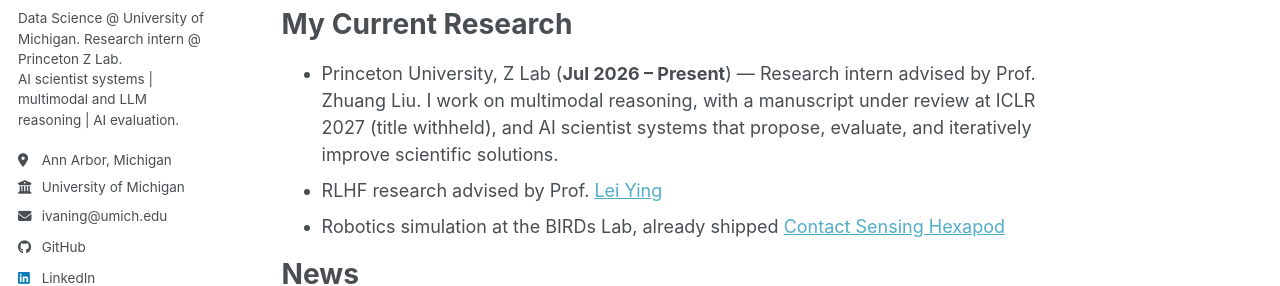
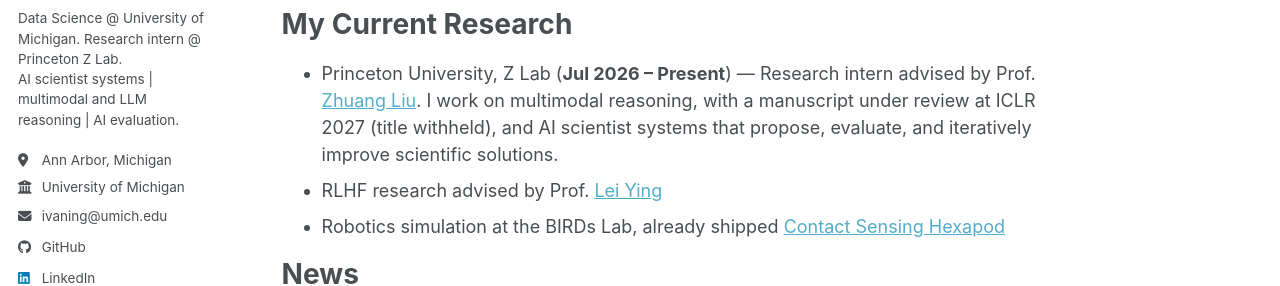
Before and after one commit to Ivann1242/Ivan, a Jekyll site: the page built from _pages/about.md, in a window 1280 px wide and 900 px high. Shown: the part 398-684 px from the top of the window. Built offline with Jekyll 4.4.1, drawn with Linux system fonts in a browser that asks for light colours; a script bundle is joined from its source files by our own code; library files that are not in the unit come from our copies; part of the change alters nothing that is shown.

```diff
--- a/_pages/about.md
+++ b/_pages/about.md
@@ -14,7 +14,7 @@ My research interests include **AI scientist systems**, **multimodal and LLM rea
 
 My Current Research
 ======
- * Princeton University, Z Lab (**Jul 2026 – Present**) — Research intern advised by Prof. Zhuang Liu. I work on multimodal reasoning, with a manuscript under review at ICLR 2027 (title withheld), and AI scientist systems that propose, evaluate, and iteratively improve scientific solutions.
+ * Princeton University, Z Lab (**Jul 2026 – Present**) — Research intern advised by Prof. [Zhuang Liu](https://liuzhuang13.github.io/). I work on multimodal reasoning, with a manuscript under review at ICLR 2027 (title withheld), and AI scientist systems that propose, evaluate, and iteratively improve scientific solutions.
  * RLHF research advised by Prof. [Lei Ying](https://leiying.engin.umich.edu/post-docs-students/)
  * Robotics simulation at the BIRDs Lab, already shipped [Contact Sensing Hexapod](https://arxiv.org/abs/2603.09147)
 
```
